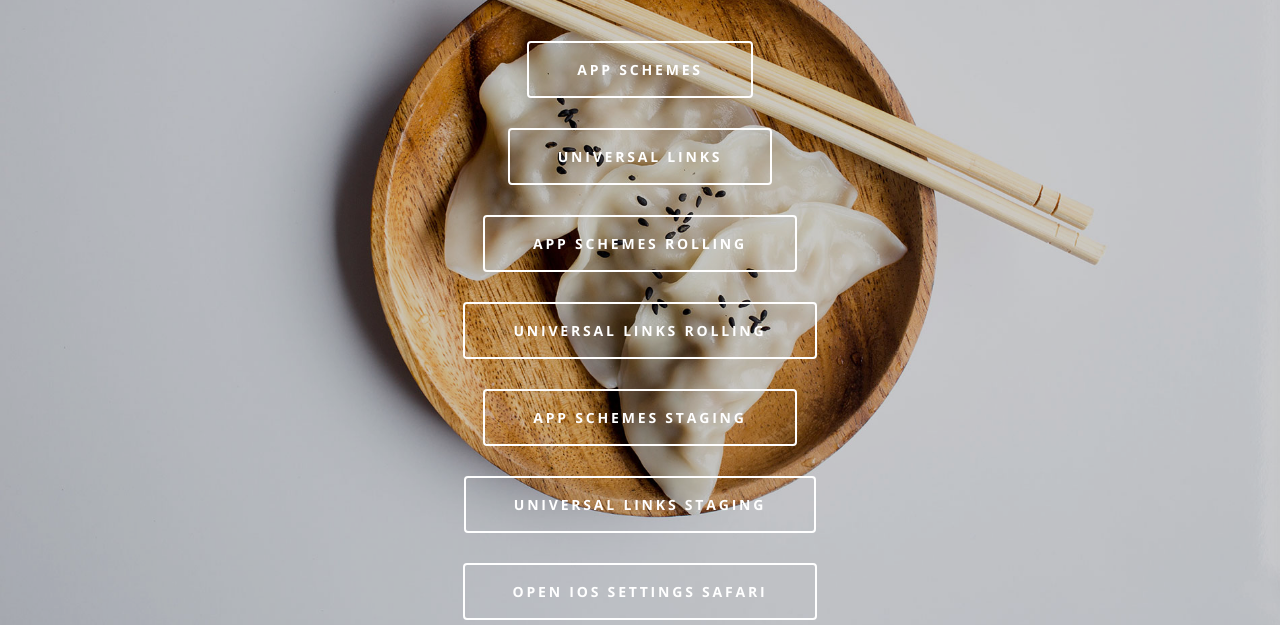
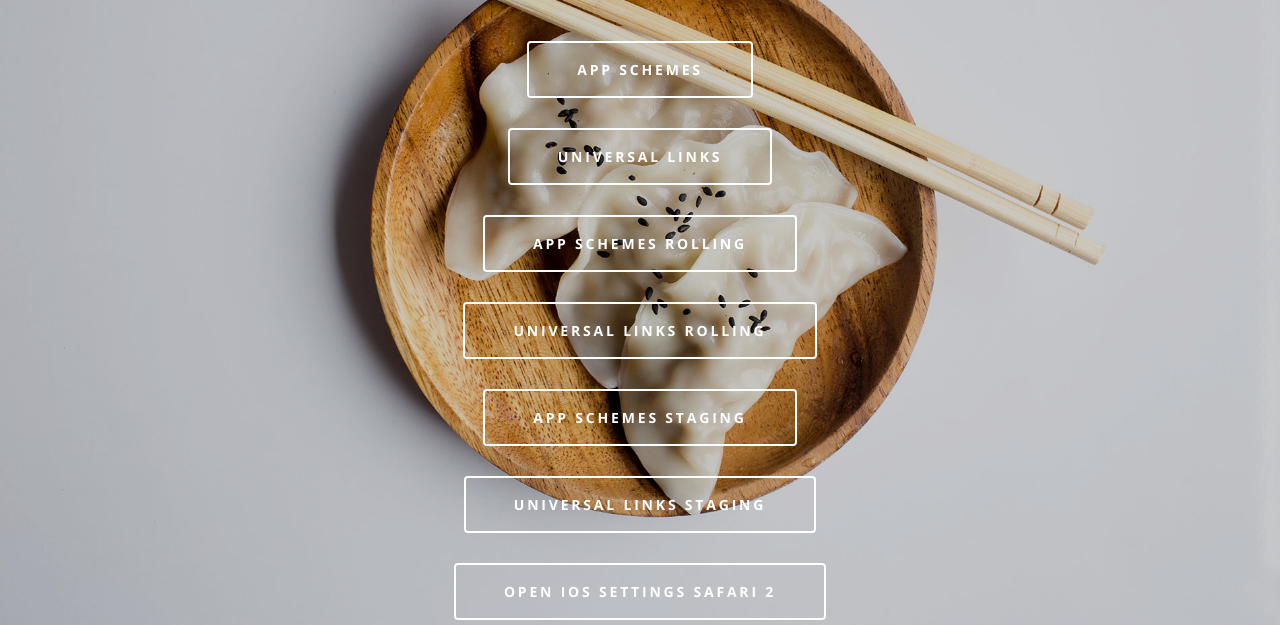
Before and after one commit to zumaq/zumaq.github.io, a plain HTML site: page index.html in a window 1280 px wide. Shown: the part 175-800 px from the top of the page. Drawn offline with nearby package versions, Linux system fonts and the light colour scheme; some packages are replaced by stand-ins of ours; a web font is replaced by a local one.

Commit message:
Update index.html

```diff
--- a/index.html
+++ b/index.html
@@ -62,7 +62,7 @@
                   <p><a href="https://app2.rolling.byndid.run/authenticate" class="smoothscroll btn btn-outline-white px-5 py-3">Universal links rolling</a></p>
                   <p><a href="beyond-identity-endpoint-staging://open" class="smoothscroll btn btn-outline-white px-5 py-3">App schemes staging</a></p>
                   <p><a href="https://app2.staging.byndid.net/authenticate" class="smoothscroll btn btn-outline-white px-5 py-3">Universal links staging</a></p>
-                  <p><a href="App-prefs://prefs:root=Safari" class="smoothscroll btn btn-outline-white px-5 py-3">Open iOS Settings Safari</a></p>
+                  <p><a href="App-prefs://root=Safari" class="smoothscroll btn btn-outline-white px-5 py-3">Open iOS Settings Safari 2</a></p>
                 </div>
               </div>
             </div>
```
